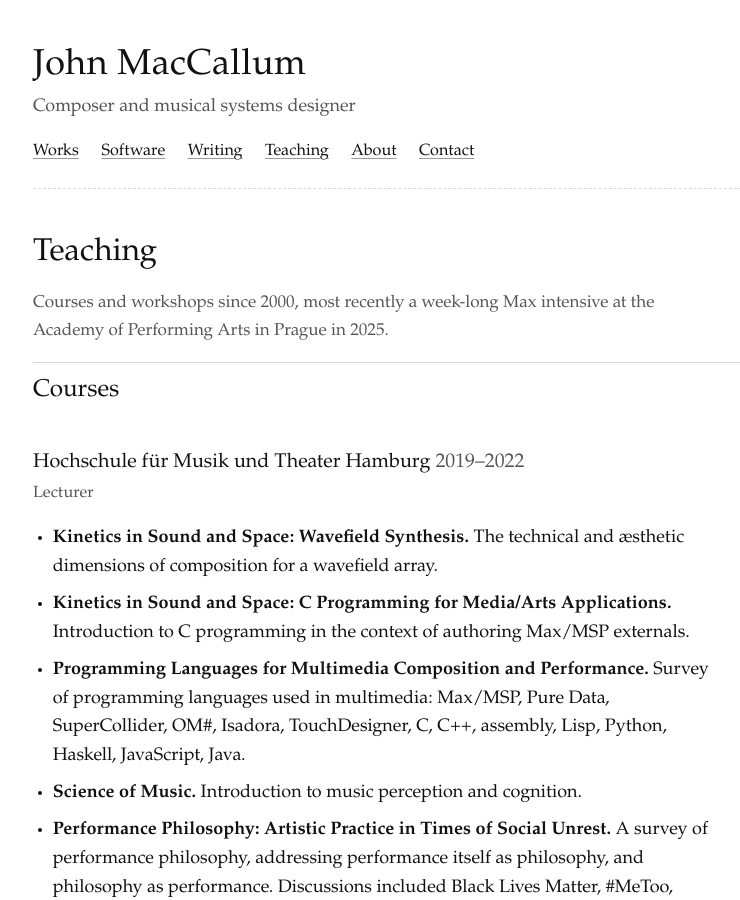
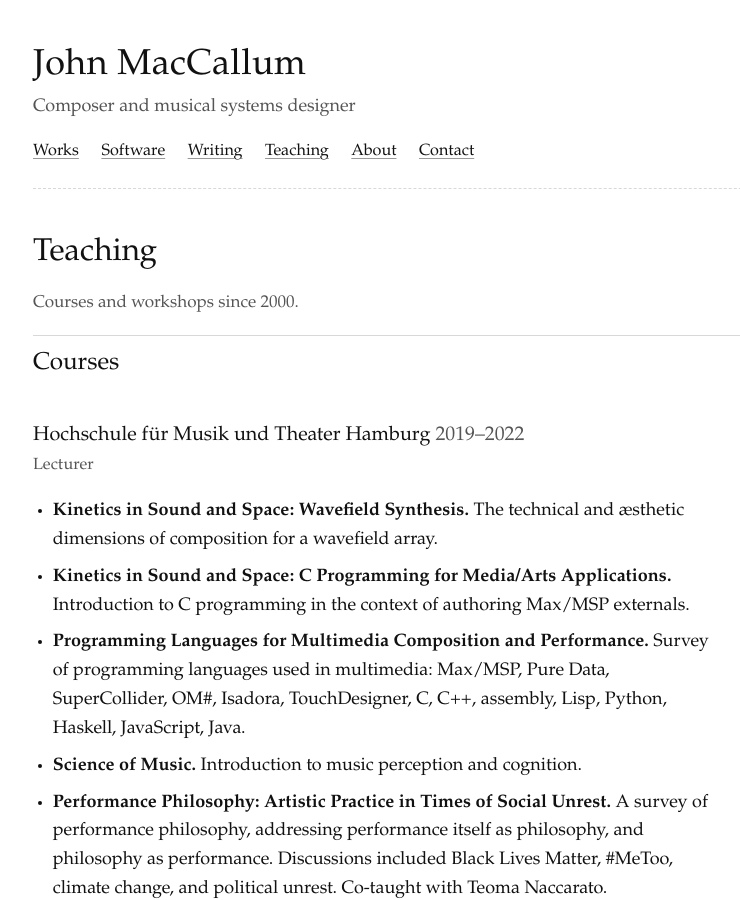
Before and after one commit to maccallum/john-maccallum.com, a Jekyll site: the page built from teaching/index.html, in a window 1280 px wide and 900 px high. Shown: the whole window, without its empty margins (175-915 px from the left). Built offline with Jekyll 4.4.1, drawn with Linux system fonts in a browser that asks for light colours.

Commit message:
Teaching: shorten intro

```diff
--- a/teaching/index.html
+++ b/teaching/index.html
@@ -6,7 +6,7 @@ description: >-
   course designs.
 ---
 <h1>Teaching</h1>
-<p class="lede">Courses and workshops since 2000, most recently a week-long Max intensive at the Academy of Performing Arts in Prague in 2025.</p>
+<p class="lede">Courses and workshops since 2000.</p>
 
 <section id="courses">
   <h2>Courses</h2>
```
